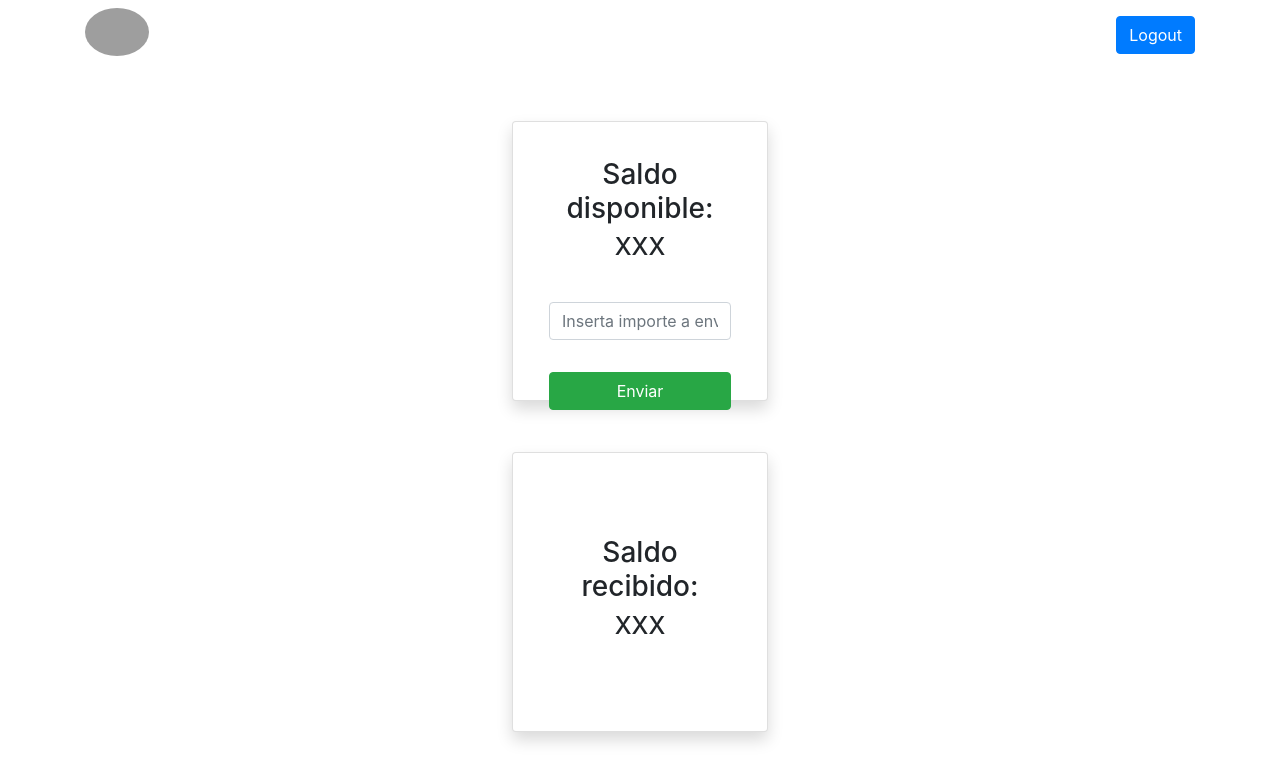
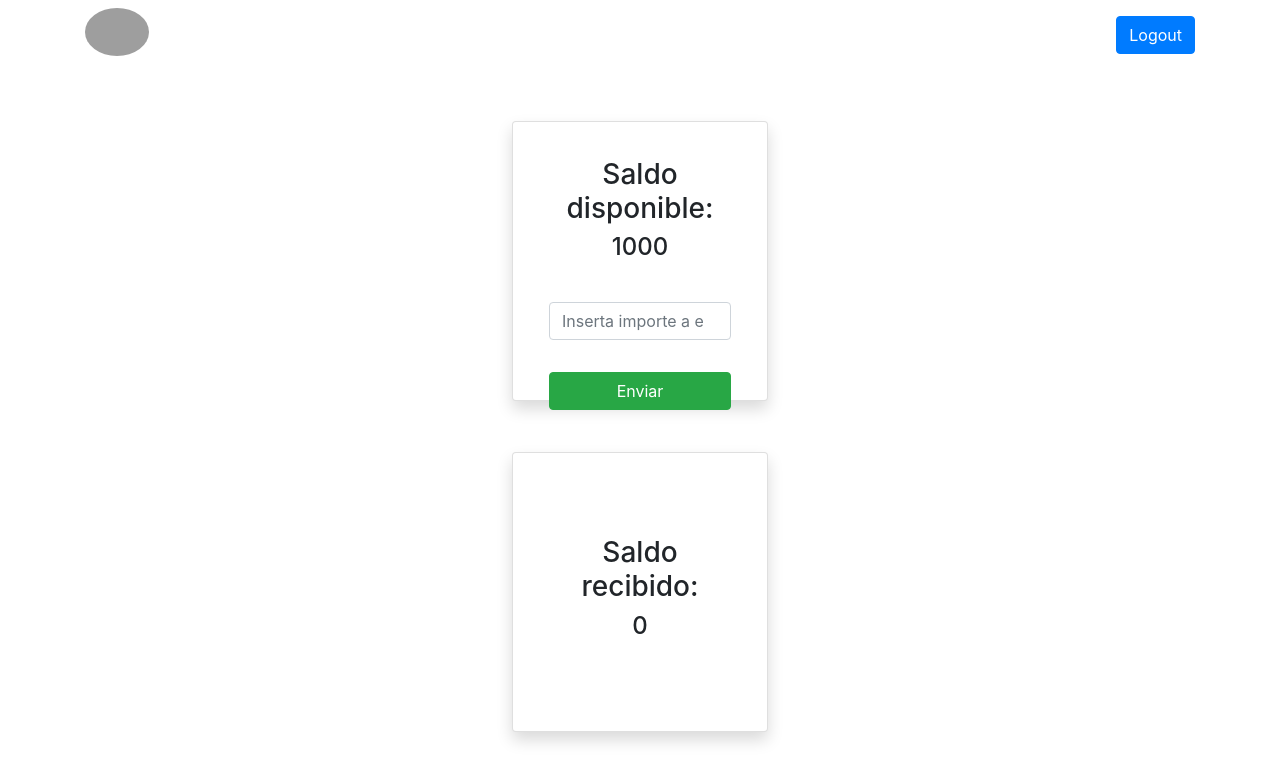
Before and after one commit to jgarciagonj97/mondedero_app, a React (Create React App) app: page /monedero in a window 1280 px wide. Both pictures are taken after typing "name@example.com", "Sample123" into the empty fields and a click on the button "Entrar". Shown: the top 782 px of the page. Built offline with nearby package versions, Linux system fonts and the light colour scheme; grey boxes are pictures that could not be loaded.

Commit message:
Componente monedero conseguido. Faltan tests y dockerizar.

```diff
--- a/package.json
+++ b/package.json
@@ -12,7 +12,9 @@
     "react-redux": "^7.2.1",
     "react-router-dom": "^5.2.0",
     "react-scripts": "3.4.3",
-    "redux": "^4.0.5"
+    "redux": "^4.0.5",
+    "redux-form": "^8.3.6",
+    "spdy-transport": "^3.0.0"
   },
   "scripts": {
     "start": "react-scripts start",
--- a/src/components/Monedero/Monedero.js
+++ b/src/components/Monedero/Monedero.js
@@ -2,15 +2,11 @@ import React, { useEffect } from "react";
 import "./styles.css";
 import { useHistory } from "react-router-dom";
 import Navbar from "../Navbar/Navbar";
+import { connect, useSelector } from "react-redux";
+import { MANDAR_DINERO } from "../../redux/actions/actions";
 
-// componentDidMount(){
-//     const logeado = localStorage.getItem('token');
-//     if (!logeado) {
-//         useHistory().push("/");
-//     }
-// };
 
-const Monedero = () => {
+const Monedero = ({ disponible, enviado, enviarDinero }) => {
 
     useEffect(() => {
         document.body.classList.remove("background_home");
@@ -23,6 +19,12 @@ const Monedero = () => {
         history.push("/");
     }
 
+    var enviar = 0;
+    const handleChange = e => {
+        enviar = e.target.value;
+        console.log(enviar);
+    }
+
     return (
         <>
             <Navbar />
@@ -33,13 +35,13 @@ const Monedero = () => {
                             <h3>Saldo disponible: </h3>
                         </div>
                         <div>
-                            <h4>XXX</h4>
+                            <h4>{disponible}</h4>
                         </div>
-                        <form className="formulario">
-                            <input type="text" placeholder="Inserta importe a enviar..." className="form-control email"
-                            />
-                            <button type="submit" className="btn btn-success boton">Enviar</button>
-                        </form>
+                        <div className="formulario">
+                            <input type="number" placeholder="Inserta importe a enviar..." className="form-control email" name="dinero"
+                                onChange={e => handleChange(e)} />
+                            <button className="btn btn-success boton" onClick={() => enviarDinero(enviar)}>Enviar</button>
+                        </div>
                     </div>
                 </div >
             </div>
@@ -50,14 +52,27 @@ const Monedero = () => {
                             <h3>Saldo recibido: </h3>
                         </div>
                         <div className="saldo_total">
-                            <h4>XXX</h4>
+                            <h4>{enviado}</h4>
                         </div>
                     </div>
                 </div >
             </div>
         </>
     );
-}
+};
 
+const mapStateToProps = state => ({
+    disponible: state.disponible,
+    enviado: state.enviado
+});
 
-export default Monedero;
+const mapDispatchToProps = dispatch => ({
+    enviarDinero(cantidad) {
+        dispatch({
+            type: MANDAR_DINERO,
+            cantidad
+        })
+    }
+});
+
+export default connect(mapStateToProps, mapDispatchToProps)(Monedero);
--- a/src/index.js
+++ b/src/index.js
@@ -5,14 +5,17 @@ import App from './App';
 import * as serviceWorker from './serviceWorker';
 import { Provider } from "react-redux";
 import { BrowserRouter } from "react-router-dom";
+import store from "./redux/store";
 import 'bootstrap/dist/css/bootstrap.min.css';
 
 ReactDOM.render(
-  <BrowserRouter>
-    <React.StrictMode>
-      <App />
-    </React.StrictMode>
-  </BrowserRouter>,
+  <Provider store={store}>
+    <BrowserRouter>
+      <React.StrictMode>
+        <App />
+      </React.StrictMode>
+    </BrowserRouter>
+  </Provider>,
   document.getElementById('root')
 );
 
--- /dev/null
+++ b/src/redux/actions/actions.js
@@ -0,0 +1 @@
+export const MANDAR_DINERO = "MANDAR_DINERO";
--- /dev/null
+++ b/src/redux/store.js
@@ -0,0 +1,25 @@
+import { createStore } from "redux";
+import { MANDAR_DINERO } from "./actions/actions";
+
+const initialState = {
+    disponible: 1000,
+    enviado: 0,
+    enviar: 0
+}
+
+const reducer = (state = initialState, action) => {
+
+    switch (action.type) {
+        case MANDAR_DINERO:
+            return {
+                ...state,
+                disponible: state.disponible - action.cantidad,
+                enviado: state.enviado + parseInt(action.cantidad)
+            }
+        default:
+            return state;
+    };
+};
+
+
+export default createStore(reducer);
```
Also changed, not shown: 1 other file (tests, documents, lock files or other folders).
